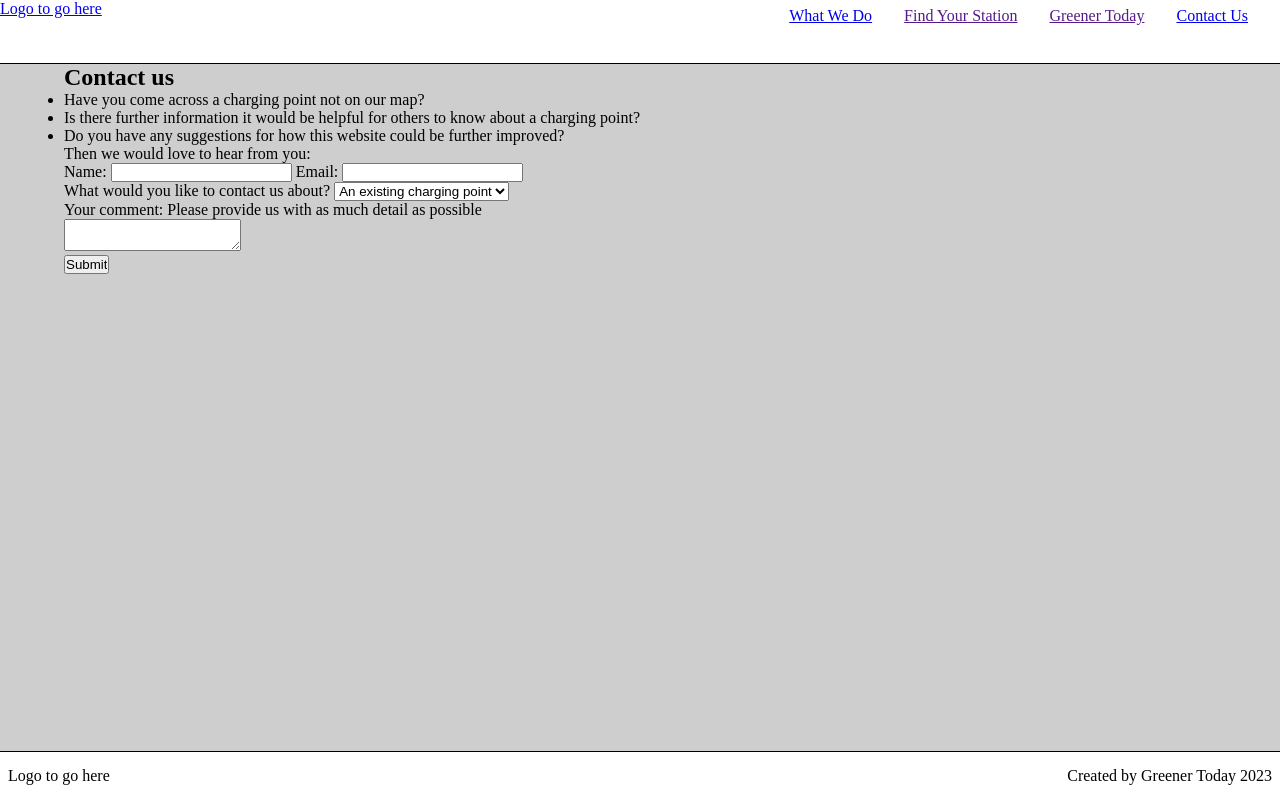
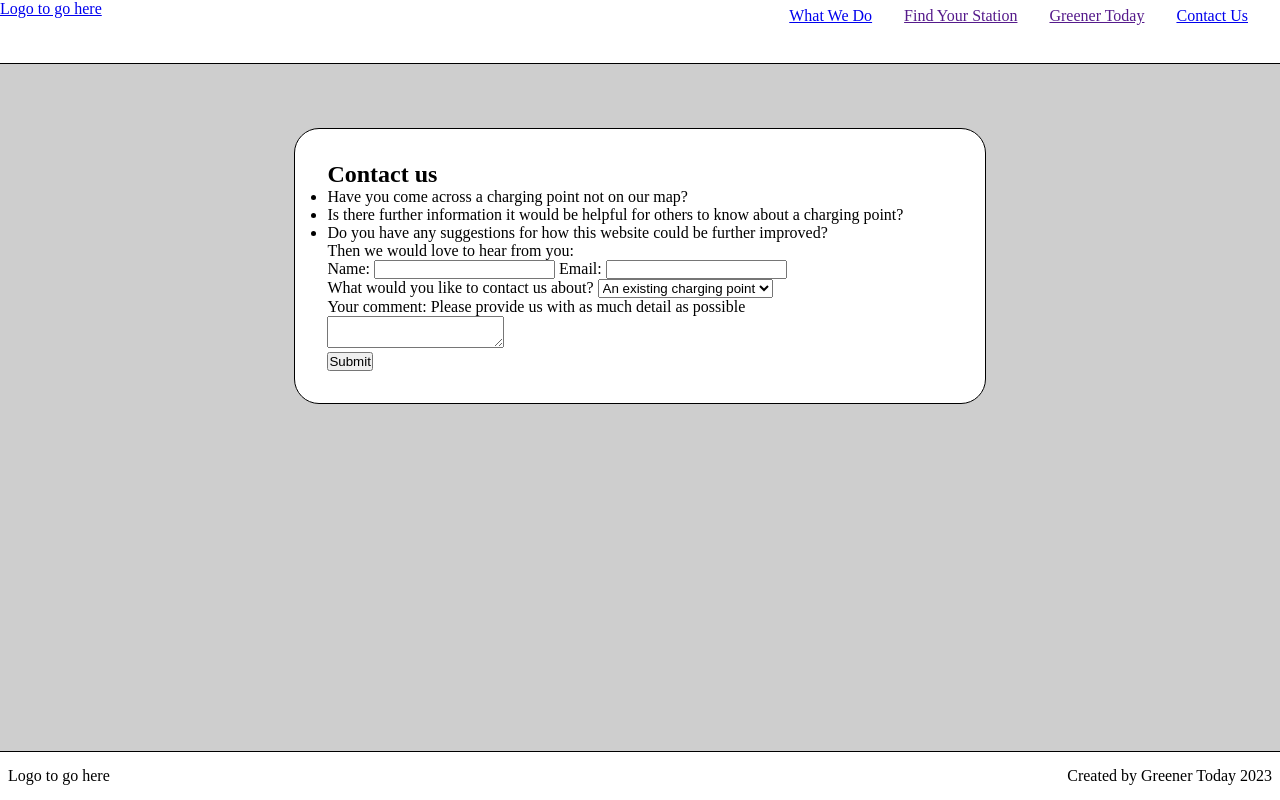
Before and after one commit to stef-cruz/power-up-point, a website: page contact.html in a window 1280 px wide. Drawn offline with Linux system fonts and the light colour scheme.

Commit message:
style contact form container

```diff
--- a/assets/css/style.css
+++ b/assets/css/style.css
@@ -61,3 +61,18 @@ footer {
     display: flex;
     justify-content: space-between;
   }
+
+  /* Contact Us page specific */
+
+  #contact-us-container {
+    box-sizing: border-box;
+    background-color: #FFFFFF;
+    border: 1px solid black;
+    margin: 0 auto;
+    border-radius: 25px;
+    width: 60%;
+    min-width: 20em;
+    padding: 2em;
+    margin-top: 4em;
+    margin-bottom: 4em;
+  }
```
